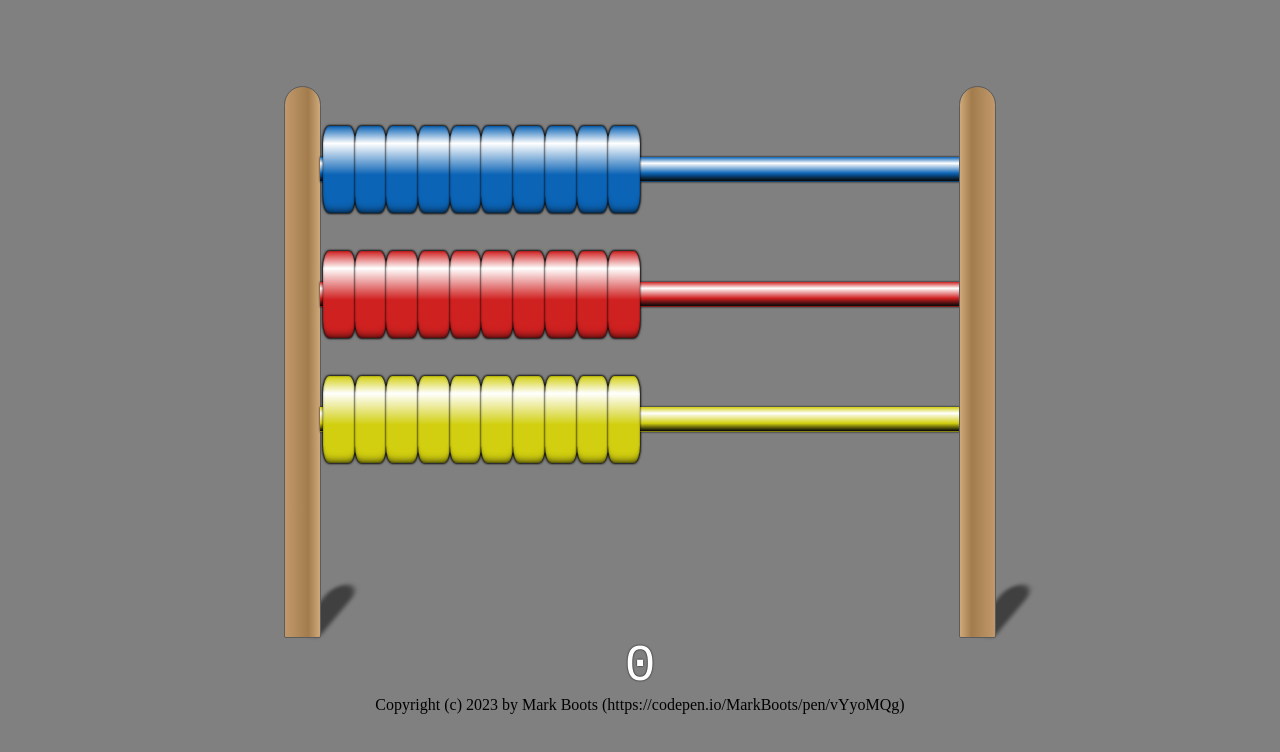
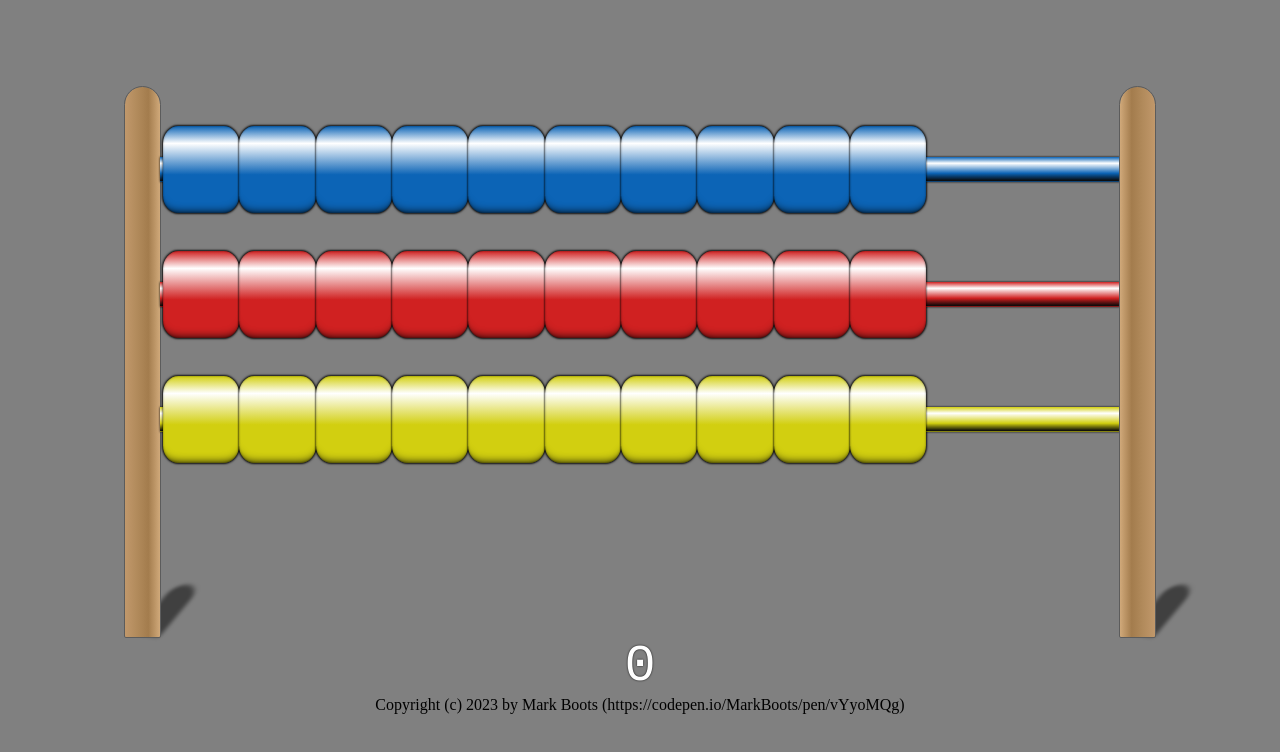
Before and after one commit to jimkel97/abacus, a plain HTML site: page index.htm in a window 1280 px wide. Drawn offline with Linux system fonts and the light colour scheme.

Commit message:
style bead and add sound effect

```diff
--- a/index.htm
+++ b/index.htm
@@ -14,46 +14,47 @@
     <div class="support"></div>
     <div id="poles">
         <div class="pole">
-            <div class="bead"></div>
-            <div class="bead"></div>
-            <div class="bead"></div>
-            <div class="bead"></div>
-            <div class="bead"></div>
-            <div class="bead"></div>
-            <div class="bead"></div>
-            <div class="bead"></div>
-            <div class="bead"></div>
-            <div class="bead"></div>
+            <div class="bead" onclick="play()"></div>
+            <div class="bead" onclick="play()"></div>
+            <div class="bead" onclick="play()"></div>
+            <div class="bead" onclick="play()"></div>
+            <div class="bead" onclick="play()"></div>
+            <div class="bead" onclick="play()"></div>
+            <div class="bead" onclick="play()"></div>
+            <div class="bead" onclick="play()"></div>
+            <div class="bead" onclick="play()"></div>
+            <div class="bead" onclick="play()"></div>
         </div>
         <div class="pole">
-            <div class="bead"></div>
-            <div class="bead"></div>
-            <div class="bead"></div>
-            <div class="bead"></div>
-            <div class="bead"></div>
-            <div class="bead"></div>
-            <div class="bead"></div>
-            <div class="bead"></div>
-            <div class="bead"></div>
-            <div class="bead"></div>
+            <div class="bead" onclick="play()"></div>
+            <div class="bead" onclick="play()"></div>
+            <div class="bead" onclick="play()"></div>
+            <div class="bead" onclick="play()"></div>
+            <div class="bead" onclick="play()"></div>
+            <div class="bead" onclick="play()"></div>
+            <div class="bead" onclick="play()"></div>
+            <div class="bead" onclick="play()"></div>
+            <div class="bead" onclick="play()"></div>
+            <div class="bead" onclick="play()"></div>
         </div>
         <div class="pole">
-            <div class="bead"></div>
-            <div class="bead"></div>
-            <div class="bead"></div>
-            <div class="bead"></div>
-            <div class="bead"></div>
-            <div class="bead"></div>
-            <div class="bead"></div>
-            <div class="bead"></div>
-            <div class="bead"></div>
-            <div class="bead"></div>
+            <div class="bead" onclick="play()"></div>
+            <div class="bead" onclick="play()"></div>
+            <div class="bead" onclick="play()"></div>
+            <div class="bead" onclick="play()"></div>
+            <div class="bead" onclick="play()"></div>
+            <div class="bead" onclick="play()"></div>
+            <div class="bead" onclick="play()"></div>
+            <div class="bead" onclick="play()"></div>
+            <div class="bead" onclick="play()"></div>
+            <div class="bead" onclick="play()"></div>
         </div>
     </div>
     <div class="support"></div>
 </div>
 <div id="total">0</div>
 <p>Copyright (c) 2023 by Mark Boots (https://codepen.io/MarkBoots/pen/vYyoMQg)</p>
+<audio id="audio" src="click.mp3"></audio>
 <script src="script.js"></script>
 </body>
 </html>
--- a/script.js
+++ b/script.js
@@ -68,3 +68,9 @@ function addActives() {
     // Update the inner HTML of the element with ID "total" to the value of "
     document.querySelector("#total").innerHTML = total.toLocaleString();
 }
+
+// Play click sound every time a bead is moved
+function play() {
+  var audio = document.getElementById("audio");
+  audio.play();
+}
--- a/styles.css
+++ b/styles.css
@@ -70,7 +70,7 @@ body {
     width: 500px;
     */
     height: 52vh;
-    width: 50vw;
+    width: 75vw;
 }
 
 .pole:nth-child(1) {
@@ -134,7 +134,7 @@ body {
 }
 
 .bead {
-    width: 5%;
+    width: 8%;
     height: 70%;
     background: linear-gradient(
             to bottom,
@@ -153,5 +153,5 @@ body {
 
 .bead.active {
     /*margin-left: auto;*/
-    margin-left: 50%;
+    margin-left: 20%;
 }
```
Also changed, not shown: 1 other file.
